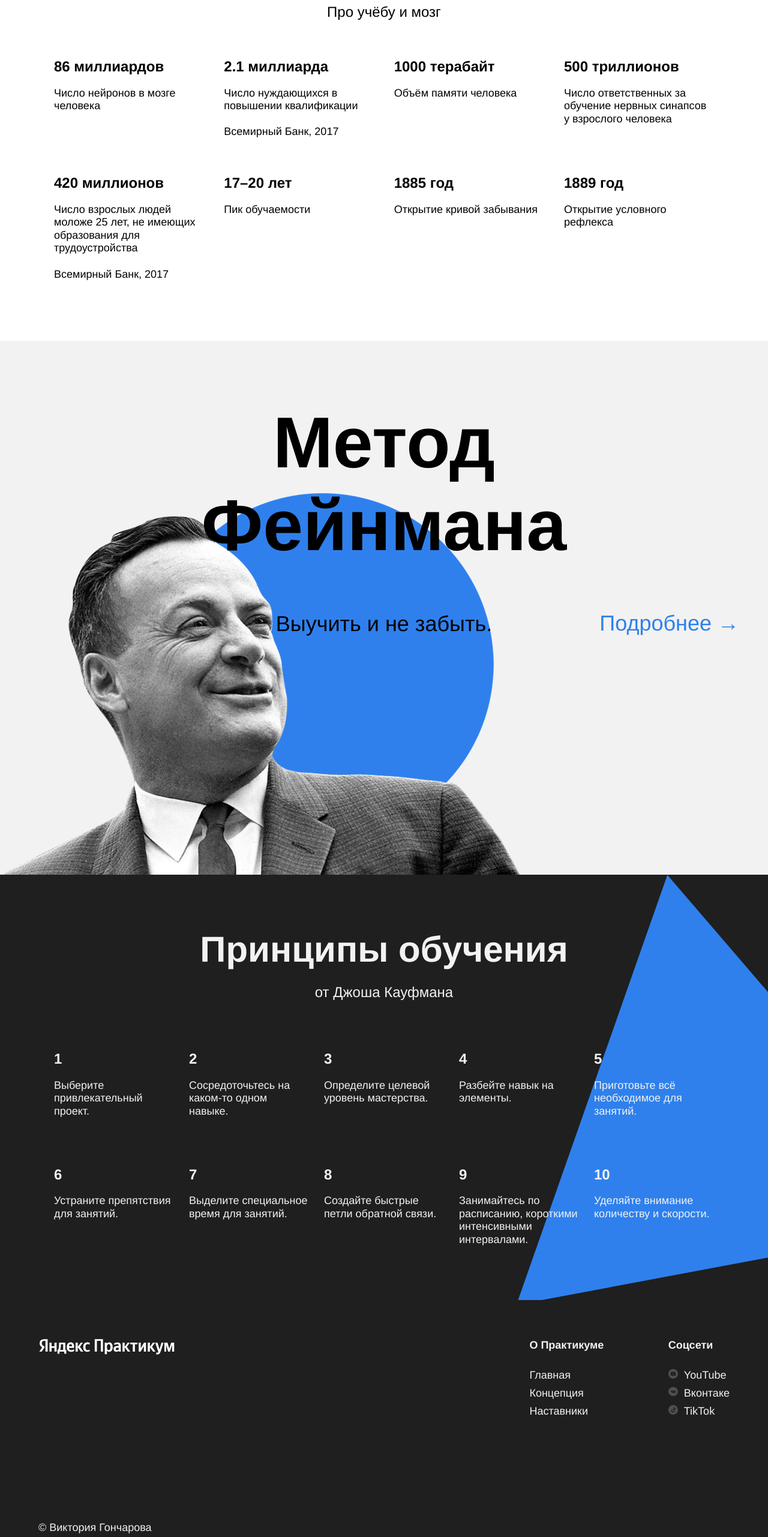
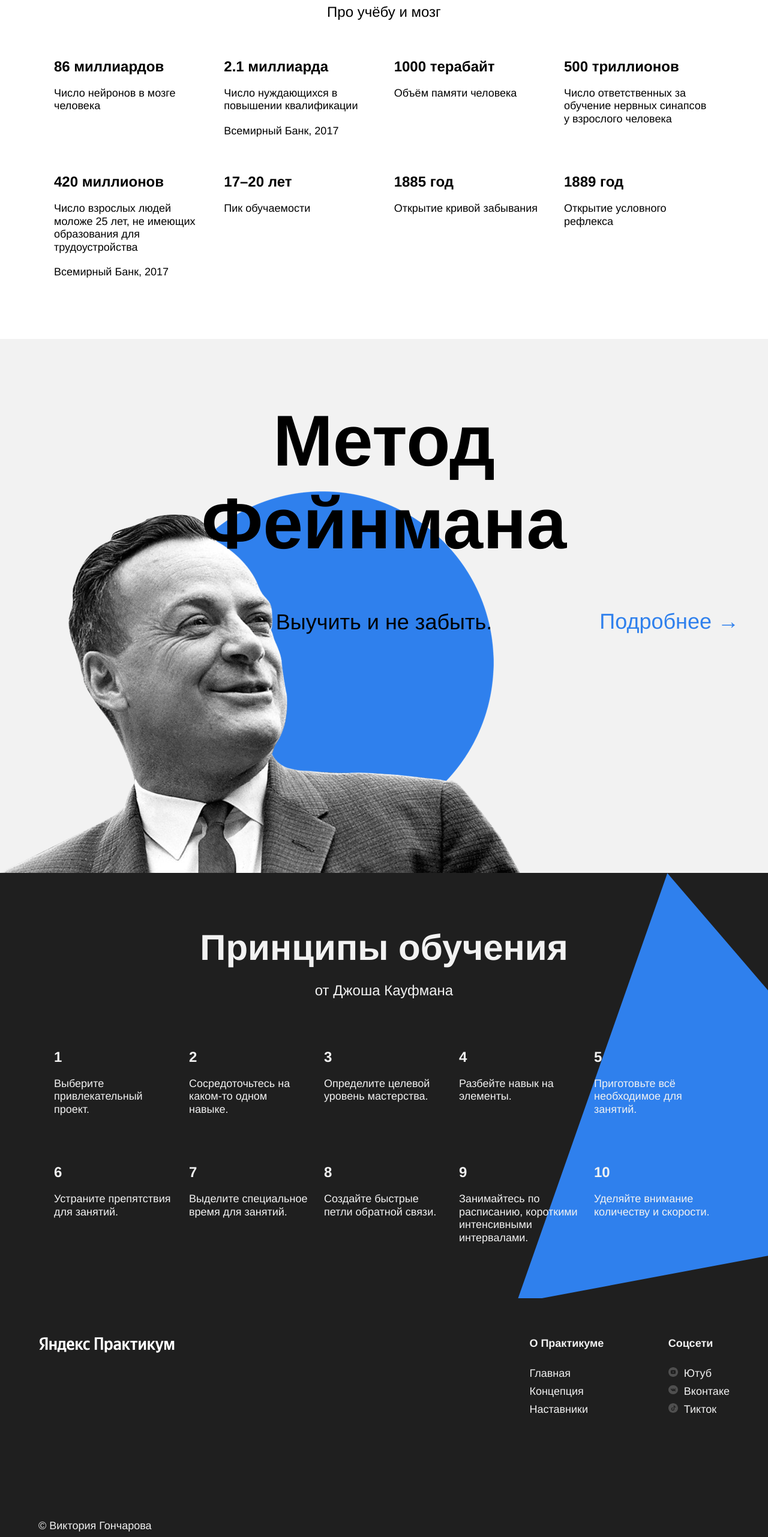
Before and after one commit to vikrause/how-to-learn, a plain HTML site: page index.html in a window 1280 px wide. Shown: the part 1442-4004 px from the top of the page at 60% size. Drawn offline with Linux system fonts and the light colour scheme.

Commit message:
first-project

```diff
--- a/index.html
+++ b/index.html
@@ -14,7 +14,7 @@
   <h1 class="header__title">Научиться учиться</h1>
   <p class="header__subtitle">Какие современные и эффективные подходы к обучению вы можете использовать в
     своей жизни?<a class="header__subtitle_link" href="#"> Узнать &#8594</a></p>
-  <img class="header__main-illustration" src="./images/two_again.png" alt="header_illustration">
+  <img class="header__main-illustration" src="./images/two_again.png" alt="Снова два">
   <div class="header__square-pic"></div>
 </header>
 <main class="content">
@@ -43,7 +43,7 @@
       <div class="table__cell">
         <h6 class="table__heading">2.1 миллиарда</h6>
         <p class="table__text">Число нуждающихся в повышении квалификации
-          <br><br>Всемирный Банк, 2017</p>
+          <span class="table__span">Всемирный Банк, 2017</span></p>
       </div>
       <div class="table__cell">
         <h6 class="table__heading">1000 терабайт</h6>
@@ -56,8 +56,8 @@
       </div>
       <div class="table__cell">
         <h6 class="table__heading">420 миллионов</h6>
-        <p class="table__text">Число взрослых людей моложе 25 лет, не имеющих образования для трудоустройства
-          <br><br>Всемирный Банк, 2017</span></p>
+        <p class="table__text">Число взрослых людей моложе 25 лет, не имеющих образования для трудоустройства<span
+          class="table__span">Всемирный Банк, 2017</span></p>
       </div>
       <div class="table__cell">
         <h6 class="table__heading">17–20 лет</h6>
@@ -77,7 +77,7 @@
     <h2 class="feynman__title">Метод Фейнмана</h2>
     <p class="feynman__text">Выучить и не забыть.</p>
     <a class="feynman__link" href="#">Подробнее &#8594</a>
-    <img src="./images/feynman.png" alt="feynman" class="feynman__img">
+    <img src="./images/feynman.png" alt="Фейнман" class="feynman__img">
   </section>
   <section class="kaufman">
     <h3 class="section__title section__title_theme-dark">Принципы обучения</h3>
@@ -142,11 +142,11 @@
     <ul class="footer__column_content_social">
       <li class="footer__column-heading">Соцсети</li>
       <li><a class="footer__column-link" href="#"><img class="footer__social_icon" src="./images/youtube-icon.svg"
-                                                       alt="YouTube">YouTube</a></li>
+                                                       alt="YouTube">Ютуб</a></li>
       <li><a class="footer__column-link" href="#"><img class="footer__social_icon" src="./images/vk_color_white.svg"
                                                        alt="Вконтаке">Вконтаке</a></li>
       <li><a class="footer__column-link" href="#"><img class="footer__social_icon" src="./images/tiktok-icon.svg"
-                                                       alt="TikTok">TikTok</a></li>
+                                                       alt="TikTok">Тикток</a></li>
     </ul>
   </div>
 </footer>
--- a/styles/style.css
+++ b/styles/style.css
@@ -196,6 +196,12 @@
   margin: 0;
 }
 
+.table__span {
+  display: flex;
+  text-align: end;
+  padding-top: 20px;
+}
+
 .feynman {
   display: flex;
   flex-direction: column;
```
